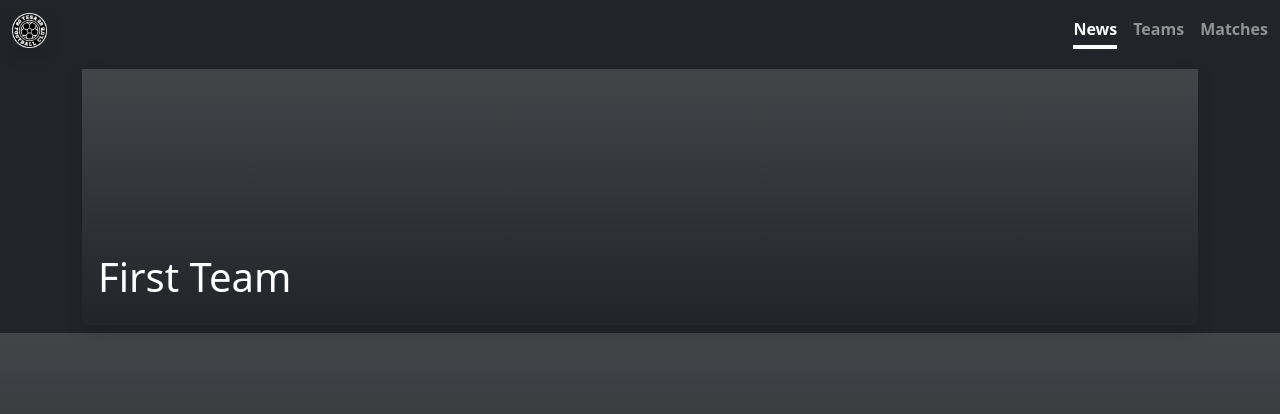
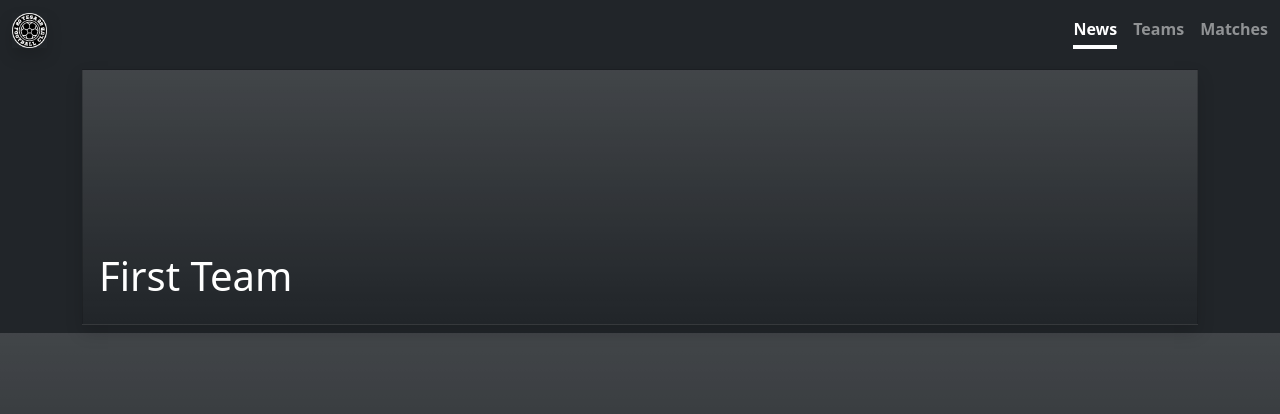
Before and after one commit to tesafc/tesafc.github.io, a Jekyll site: the page built from teams.html, in a window 1280 px wide. Shown: the top 414 px of the page. Built offline with Jekyll 4.4.1, drawn with Linux system fonts in a browser that asks for light colours.

Commit message:
Update teams.html

```diff
--- a/teams.html
+++ b/teams.html
@@ -5,7 +5,7 @@
 
 <div class="text-bg-dark py-2">
   <div class="container">
-    <div class="card bg-dark bg-gradient border-0 rounded-0 shadow" style="height: 16rem;">
+    <div class="card bg-dark bg-gradient rounded-0 shadow" style="height: 16rem;">
       <img src="" class="card-img" alt="">
       <div class="card-img-overlay d-flex flex-column justify-content-end">
         <h1 class="card-title text-capitalize">first team</h1>
```
